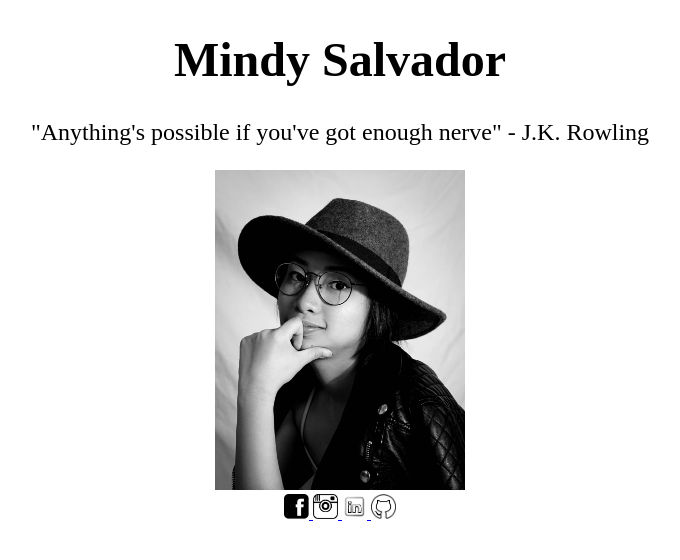
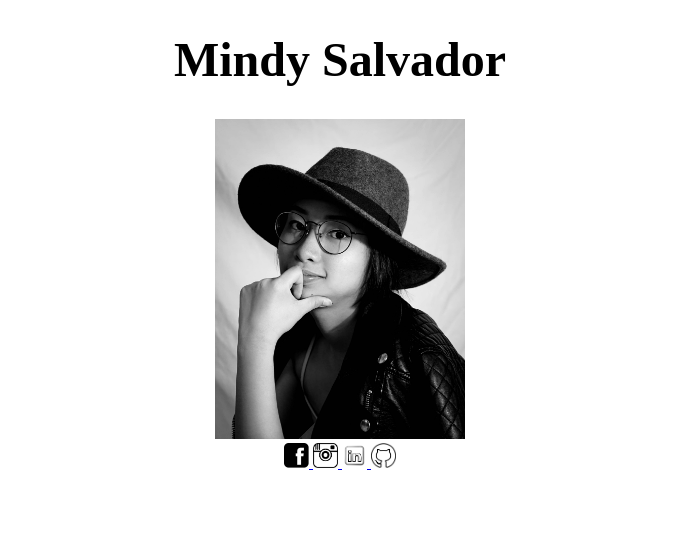
Before and after one commit to salvadormindy/salvadormindy.github.io, a Jekyll site: the page index.html, which Jekyll copies as it is, in a window 1280 px wide. Shown: the top 560 px of the page, without its empty margins (300-980 px from the left). Built offline with Jekyll 4.4.1, drawn with Linux system fonts in a browser that asks for light colours.

Commit message:
Update index.html

```diff
--- a/index.html
+++ b/index.html
@@ -19,7 +19,7 @@
   </head>
   <body>
   <h1 align="center">Mindy Salvador</h1>
-    <p align="center">"Anything's possible if you've got enough nerve" - J.K. Rowling</p>
+
 
     <center><img src="mindy.jpg" width="250" height="320"></center>
 
```
